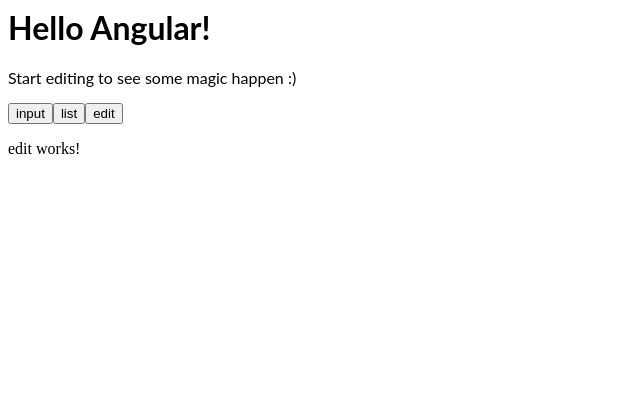
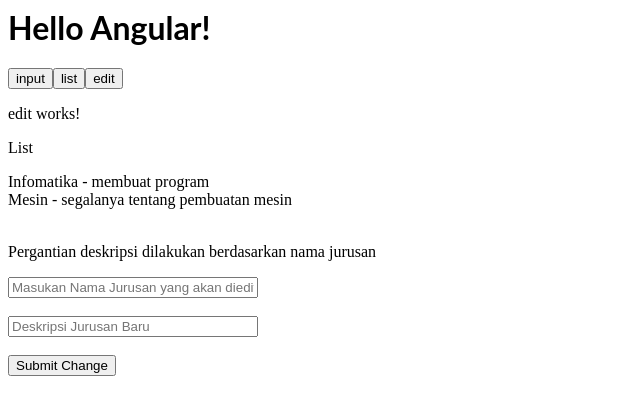
Before and after one commit to rangkeswaha/component, an Angular app: page /edit in a window 1280 px wide. Shown: the top 414 px of the page, without its empty margins (0-640 px from the left). Built offline with nearby package versions, Linux system fonts and the light colour scheme.

Commit message:
9 files modified, 1 added

```diff
--- a/src/app/app.component.html
+++ b/src/app/app.component.html
@@ -1,14 +1,11 @@
 <hello name="{{ name }}"></hello>
 <p>
-  Start editing to see some magic happen :)
 </p>
 
-<button (click)="Home1()"> input </button>
-<button (click)="Home2()"> list </button>
-<button (click)="Home3()"> edit </button>
-<!-- <a routerLink='/input'>input</a><br>
-<a routerLink='/list'>list</a><br>
-<a routerLink='/edit'>edit</a><br> -->
+<button routerLink='/input'> input </button>
+<button routerLink='/list'> list </button>
+<button routerLink='/edit'> edit </button>
+
 
 
 <router-outlet></router-outlet>
--- a/src/app/app.component.ts
+++ b/src/app/app.component.ts
@@ -1,6 +1,5 @@
 import { Component } from '@angular/core';
-import { Router } from '@angular/router';
-import { InputComponent } from './input/input.component';
+
 @Component({
   selector: 'my-app',
   templateUrl: './app.component.html',
@@ -8,15 +7,4 @@ import { InputComponent } from './input/input.component';
 })
 export class AppComponent  {
   name = 'Angular';
-
-  constructor(private router : Router) {}
-  Home1(){
-    this.router.navigate(['/input']);
-  }
-  Home2(){
-    this.router.navigate(['/list']);
-  }
-  Home3(){
-    this.router.navigate(['/edit']);
-  }
 }
--- a/src/app/app.module.ts
+++ b/src/app/app.module.ts
@@ -1,28 +1,28 @@
 import { NgModule } from '@angular/core';
 import { BrowserModule } from '@angular/platform-browser';
 import { FormsModule } from '@angular/forms';
+import { Routes, RouterModule} from '@angular/router';
 
 import { AppComponent } from './app.component';
 import { HelloComponent } from './hello.component';
 import { InputComponent } from './input/input.component';
-import { Routes, RouterModule } from '@angular/router';
 import { ListComponent } from './list/list.component';
+import { GlobSerService } from './glob-ser.service';
 import { EditComponent } from './edit/edit.component';
-import { Router} from '@angular/router'
 
-const ROUTES:Routes = [
-  { path:'input', component : InputComponent},
-  { path:'list', component : ListComponent},
-  { path:'edit', component : EditComponent},{path:'list/:nama/:penjelasan', component : ListComponent}
+const ROUTES: Routes = [
+  {path: 'list', component: ListComponent},
+  {path: 'input', component: InputComponent},
+  {path : 'edit', component: EditComponent}
 ]
 
 @NgModule({
-  imports:  [
+  imports:      [
     BrowserModule,
     FormsModule,
-    RouterModule.forRoot(ROUTES)
-  ],
-  declarations: [ AppComponent, HelloComponent, InputComponent, ListComponent, EditComponent],
-  bootstrap:    [ AppComponent ]
+    RouterModule.forRoot(ROUTES)],
+  declarations: [ AppComponent, HelloComponent, InputComponent, ListComponent, EditComponent ],
+  bootstrap:    [ AppComponent ],
+  providers: [GlobSerService]
 })
 export class AppModule { }
--- a/src/app/edit/edit.component.html
+++ b/src/app/edit/edit.component.html
@@ -1,3 +1,20 @@
 <p>
 edit works!
 </p>
+
+<p>List</p>
+<div *ngFor = "let isidata of datadariglob">
+  {{isidata.jurusan}} - {{isidata.desk}}
+</div>
+<br>
+<p>Pergantian deskripsi dilakukan berdasarkan nama jurusan</p>
+
+<div>
+  <input [(ngModel)] = 'namajurusan' type="text" placeholder='Masukan Nama Jurusan yang akan diedit' style= "width:250px"> <br><br>
+  <input [(ngModel)] = 'deskripsijurusan' type="text" placeholder='Deskripsi Jurusan Baru' style= "width:250px"> <br><br>
+  <button (click)="submitchange()" >Submit Change</button>
+</div>
+
+<div *ngIf="done">
+  <p>Edit berhasil!</p>
+</div>
--- a/src/app/edit/edit.component.ts
+++ b/src/app/edit/edit.component.ts
@@ -1,4 +1,6 @@
 import { Component, OnInit } from '@angular/core';
+import { Router} from '@angular/router'
+import { GlobSerService } from '../glob-ser.service';
 
 @Component({
   selector: 'app-edit',
@@ -7,9 +9,32 @@ import { Component, OnInit } from '@angular/core';
 })
 export class EditComponent implements OnInit {
 
-  constructor() { }
+datadariglob : any;
+  datatemp : any;
+  namajurusan = '';
+  deskripsijurusan = '';
+  done = false;
+
+  constructor(private router: Router, public variabelglobal : GlobSerService ) {
+    this.datadariglob = this.variabelglobal.getData();
+    this.datatemp = this.datadariglob;
+  }
 
   ngOnInit() {
+
+  }
+
+  submitchange()
+  {
+    for(let i = 0; i < this.datatemp.length; i++)
+    {
+      if(this.datatemp[i].jurusan == this.namajurusan)
+      {
+        this.datatemp[i].desk = this.deskripsijurusan;
+      }
+    }
+    this.variabelglobal.setData(this.datatemp);
+    this.done = true;
   }
 
 }
--- /dev/null
+++ b/src/app/glob-ser.service.ts
@@ -0,0 +1,23 @@
+import { Injectable } from '@angular/core';
+
+@Injectable()
+export class GlobSerService {
+
+  private Data  = [{
+   jurusan : 'Infomatika',
+   desk : 'membuat program'
+  }, {
+    jurusan : 'Mesin',
+    desk : 'segalanya tentang pembuatan mesin'
+  }];
+
+  public getData() {
+    return this.Data;
+  }
+
+  public setData(databaru) {
+    this.Data = databaru;
+  }
+  constructor() { }
+
+}
--- a/src/app/input/input.component.html
+++ b/src/app/input/input.component.html
@@ -2,11 +2,11 @@
 input works!
 </p>
 <p>
-  <input [(ngModel)]=nama type="text" placeholder="nama jurusan">
+  <input [(ngModel)]='namajurusan' type="text" placeholder="nama jurusan">
 </p>
 <p>
- <input [(ngModel)]=penjelasan type="text" placeholder="penjelasa jurusan">
+ <input [(ngModel)]='deskripsijurusan' type="text" placeholder="penjelasan jurusan">
 </p>
 <p>
-  <button (click)=check()>Submit</button>
+    <button (click)=submit() >Submit</button>
 </p>
--- a/src/app/input/input.component.ts
+++ b/src/app/input/input.component.ts
@@ -1,5 +1,7 @@
 import { Component, OnInit } from '@angular/core';
 import { Router} from '@angular/router'
+import { GlobSerService } from '../glob-ser.service';
+
 
 @Component({
   selector: 'app-input',
@@ -8,14 +10,31 @@ import { Router} from '@angular/router'
 })
 export class InputComponent implements OnInit {
 
-  constructor(private router : Router) { }
+  datadariglob : any;
+  datatemp : any;
+  namajurusan = '';
+  deskripsijurusan = '';
+  datatambah :any;
+
+  constructor(private router: Router, public variabelglobal : GlobSerService ) {
+    this.datadariglob = this.variabelglobal.getData();
+    this.datatemp = this.datadariglob;
+  }
+
   ngOnInit() {
+
   }
-  nama  :string;
-  penjelasan : string;
 
-  check()
+  submit()
   {
-     this.router.navigate(['/list', this.nama, this.penjelasan]);
+    this.datatambah = {
+      jurusan : this.namajurusan,
+      desk : this.deskripsijurusan
+    }
+
+    this.datatemp.push(this.datatambah);
+    this.variabelglobal.setData(this.datatemp);
+    this.router.navigate(['/list']);
   }
+
 }
--- a/src/app/list/list.component.html
+++ b/src/app/list/list.component.html
@@ -1,7 +1,7 @@
-<p>
+<h1>
 list works!
-</p>
+</h1>
 
-<div *ngFor="let isi of daftarnama">
-  {{isi}}
+<div *ngFor = "let isidata of datadariglob">
+  {{isidata.jurusan}} - {{isidata.desk}}
 </div>
--- a/src/app/list/list.component.ts
+++ b/src/app/list/list.component.ts
@@ -1,5 +1,6 @@
 import { Component, OnInit } from '@angular/core';
-import {ActivatedRoute} from '@angular/router'
+import { Router} from '@angular/router'
+import { GlobSerService } from '../glob-ser.service';
 
 @Component({
   selector: 'app-list',
@@ -8,19 +9,12 @@ import {ActivatedRoute} from '@angular/router'
 })
 export class ListComponent implements OnInit {
 
-  constructor(private route : ActivatedRoute) { }
-
-  nama : String;
-  deskripsi : String;
-  daftarnama : String[];
+  datadariglob : any;
+  constructor(private router: Router, public variabelglobal : GlobSerService ) {
+     this.datadariglob = this.variabelglobal.getData();
+   }
 
   ngOnInit() {
-    let namajur = this.route.snapshot.paramMap.get('nama');
-    this.nama = namajur;
-    let des = this.route.snapshot.paramMap.get('penjelasan');
-    this.deskripsi = des;
-    this.daftarnama.push(this.nama);
-
   }
 
 }
```
